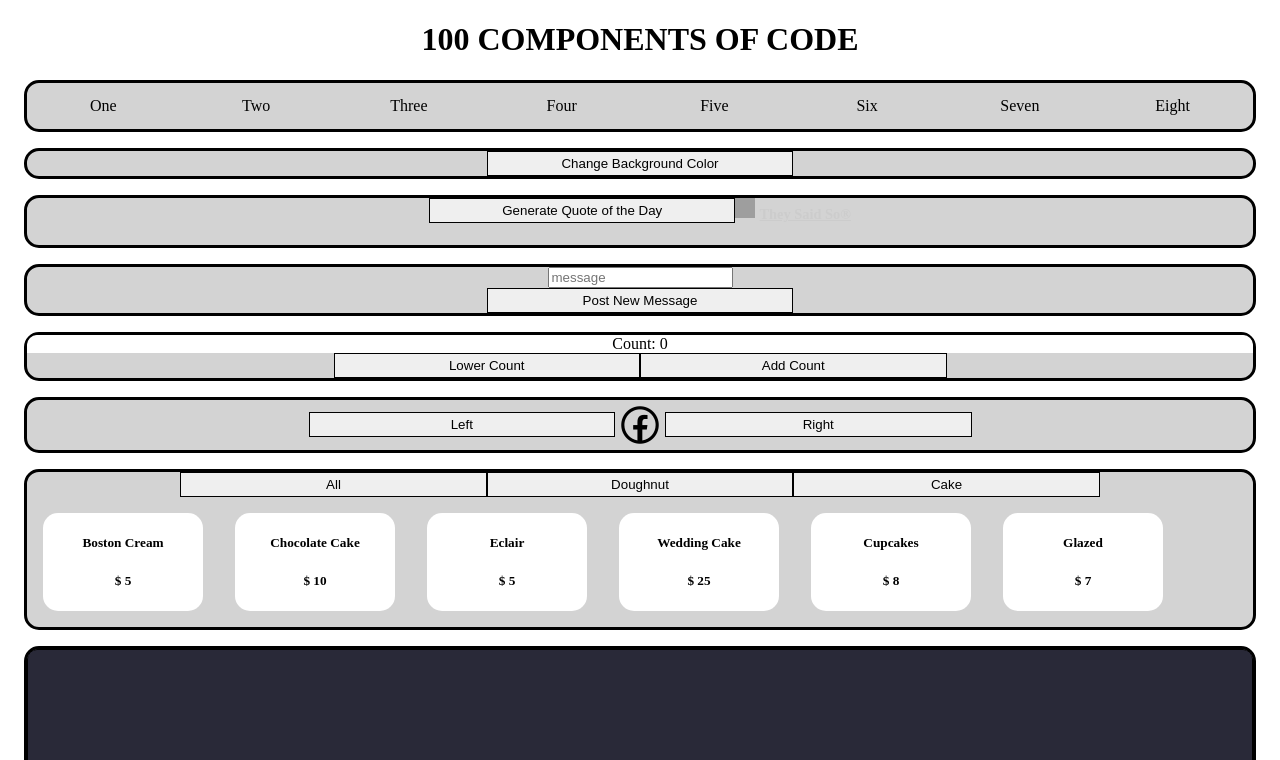
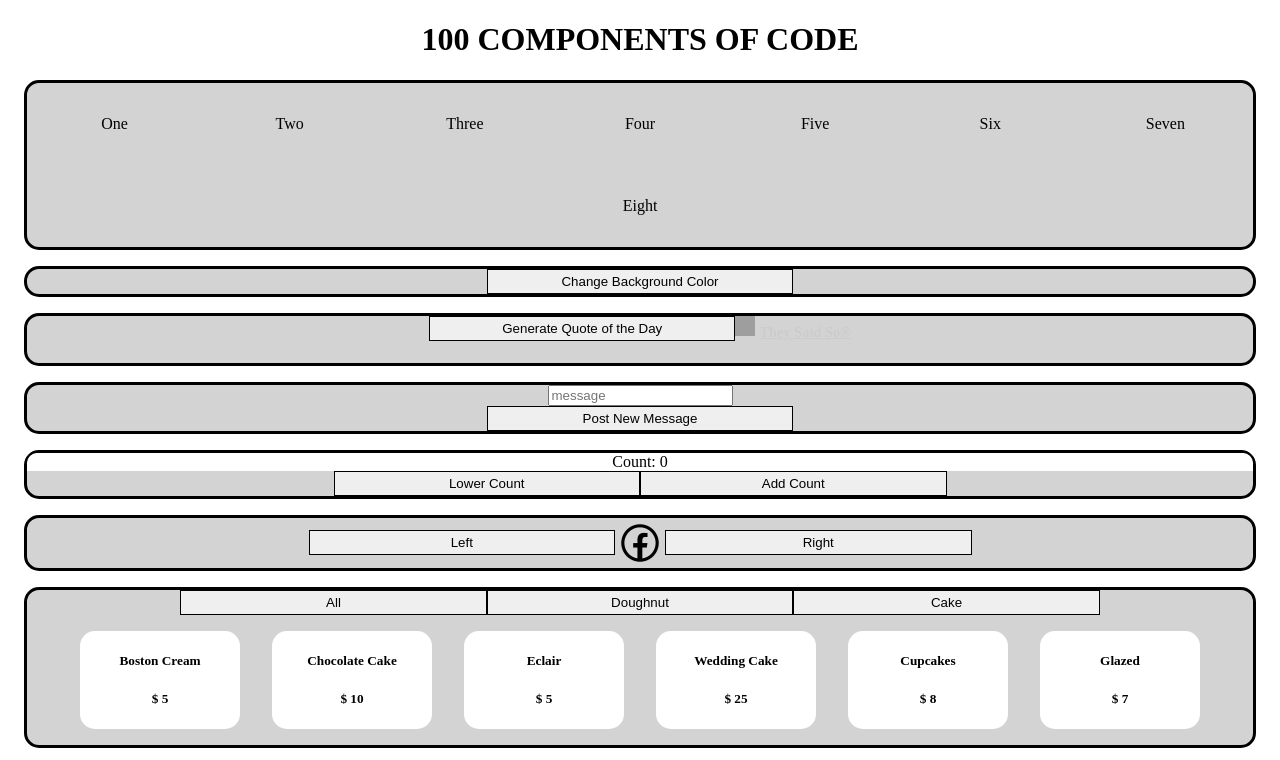
Before and after one commit to zjschulz/onehundred, a React (Create React App) app: page / in a window 1280 px wide. Shown: the top 760 px of the page. Built offline with nearby package versions, Linux system fonts and the light colour scheme; grey boxes are pictures that could not be loaded.

Commit message:
fixed flex divs

```diff
--- a/src/style/style.css
+++ b/src/style/style.css
@@ -47,6 +47,7 @@ button:hover{
 
 div {
   border-radius: 15px;
+  justify-content: center;
 }
 
 h1 {
@@ -62,16 +63,21 @@ h1 {
   border-style: solid;
   margin: 1rem;
   text-align: center;
+  justify-content: space-around;
+  height: max-content;
+  flex-wrap: wrap;
+  display: flex;
 }
 
 .Navbar a {
-  float: left;
   color: black;
   text-align: center;
   padding: 14px 16px;
   text-decoration: none;
   font-size: 16px;
-  width: 9.85%;
+  width: 9%;
+  margin: 1rem;
+  padding: 1rem;
 }
 
 .Navbar a:hover {
```
